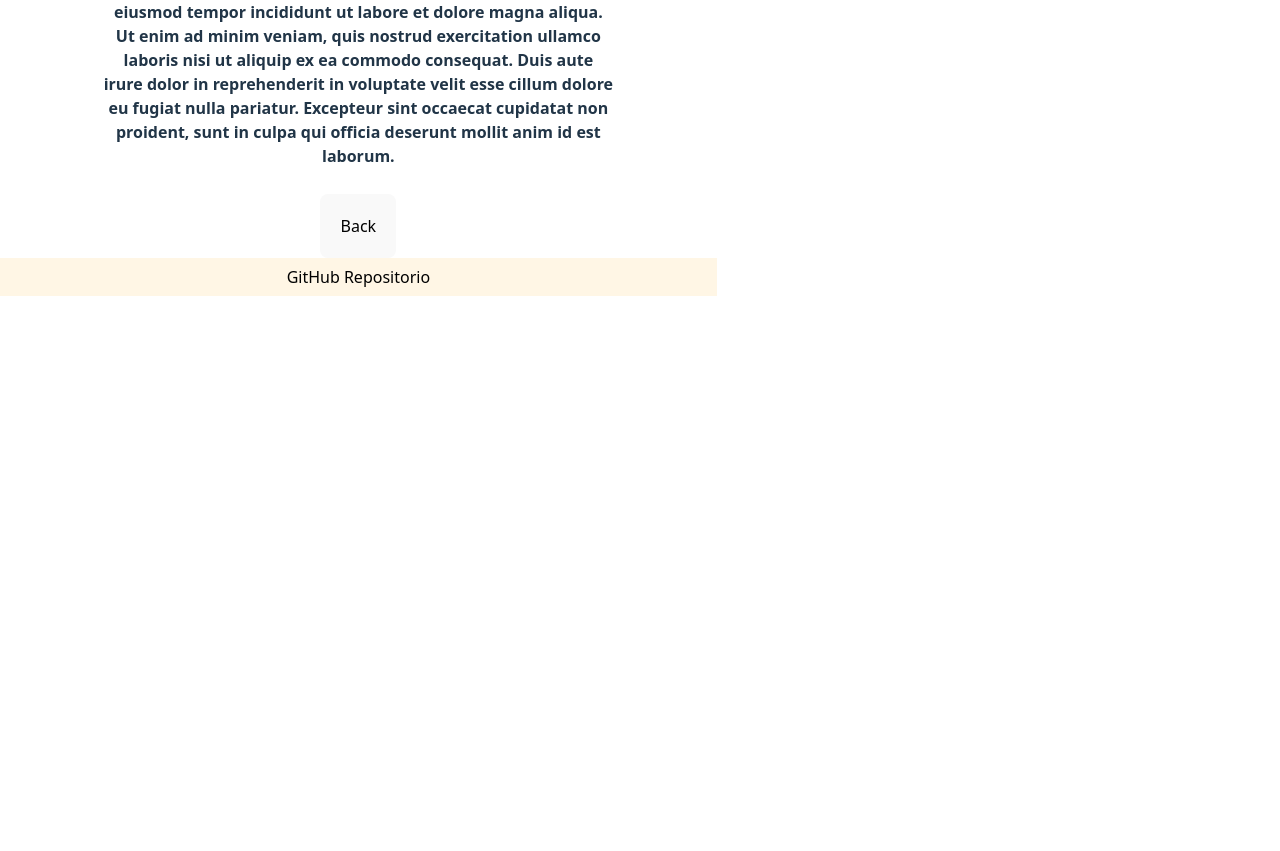
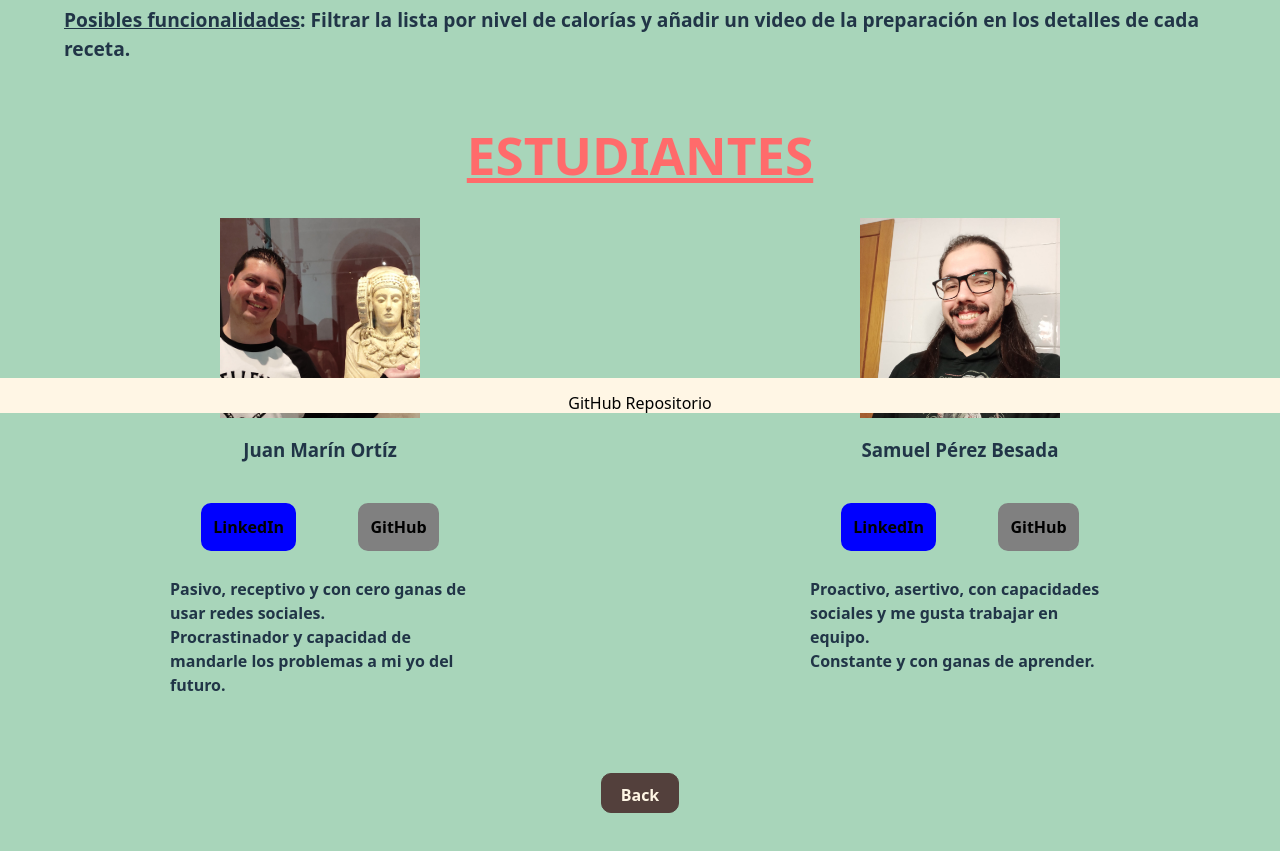
Before and after one commit to JuanMarin129/recipes-project, a React (Vite) app: page /about in a window 1280 px wide. Shown: the part 387-1238 px from the top of the page. Before the commit the page ends 800 px from the top, so only its background shows below. Built offline with nearby package versions, Linux system fonts and the light colour scheme.

Commit message:
Recetas 1.0

```diff
--- a/src/App.css
+++ b/src/App.css
@@ -1,5 +1,6 @@
 body {
   margin: 0;
+  background-color: #A8D5BA;
 }
 
 p {
@@ -22,12 +23,21 @@ a:link {
 }
 
 a:hover {
-  background-color: #FF9C00;
   color: white;
 }
 
 button {
-  height: 5vw;
+  height: 40px;
+  background-color: #53403C;
+  border-color: #53403C;
+  border-radius: 10px;
+  color: #FFF6E5;
+  font-weight: bolder;
+}
+
+button:hover {
+  cursor: pointer;
+  box-shadow: 2px 2px black;
 }
 
 #footer{
@@ -35,6 +45,10 @@ button {
   display: flex;
   flex-direction: column;
   align-items: center;
+  position: fixed;
+  width: 100vw;
+  height: 35px;
+  bottom: 0;
 }
 
 #itemCardCSS {
@@ -42,6 +56,7 @@ button {
   display: flex;
   flex-direction: row;
   text-align: center;
+  align-items: center;
   justify-content: space-around;
   padding-right: 20px;
 }
@@ -62,6 +77,18 @@ button {
   flex-direction: row;
   align-items: center;
   padding-left: 30px;
+  }
+
+#divBtnSidebarCss:hover {
+  cursor: pointer;
+  }
+
+.menuOption{
+color: white;
+}
+
+.menuOption:hover{
+  color: #A8D5BA;
   }
 
 #divTituloCSS {
@@ -87,8 +114,156 @@ button {
 }
 
 #divTitulosMenu{
+  display: flex;
+  flex-direction: row;
+  text-align: center;
+  align-items: center;
+  justify-content: space-around;
+  padding: 20px 0px 5px 0px;
+}
+
+.formCSS{
+  display: flex;
+  flex-direction: column;
+  text-align: center;
+  align-items: center;
+  justify-content: space-around;
+  height: 900px;
+  margin-bottom: 35px;
+}
+
+.formCSS label{
+  height: 50px;
+  background-color: #53403C;
+  border-color: #53403C;
+  border-radius: 10px;
+  color: #FFF6E5;
+  font-weight: bolder;
+  padding-left: 5px;
+
+}
+
+.formCSS label input{
+  height: 44px;
+}
+
+.tituloForm{
+  background-color: #FF6B6B;
+  border-color: #53403C;
+  text-align: center;
+  align-items: center;
+  border-radius: 10px;
+  font-weight: bolder;
+  padding: 1.2%;
+}
+
+#detallesReceta{
+  margin-top: 30px;
   display:flex;
-  flex-direction:row;
-  justify-content:space-between;
-  padding: 0px 20px;
+  flex-direction:column;
+  align-items:center;
 }
+
+#detallesReceta p{
+  width: 50vw;
+}
+
+#btnsDetails{
+  display: flex;
+  flex-direction: row;
+  text-align: center;
+  align-items: center;
+  margin-bottom: 20px;
+}
+
+#btnsDetails button{
+  margin-right: 20px;
+}
+
+#contenedorLista{
+margin-bottom: 35px;
+}
+
+.btnsForms{
+  display: flex;
+  flex-direction: row;
+  text-align: center;
+  align-items: center;
+  margin-bottom: 20px;
+}
+
+.btnsForms button{
+  margin-right: 20px;
+}
+
+#contenedorEstudiantes{
+  display: flex;
+  flex-direction: row;
+  width: 100vw;
+  justify-content: space-around;
+}
+
+#aboutDivCSS {
+  margin-bottom: 40px;
+}
+
+#aboutDivCSS h1{
+color: #FF6B6B;
+text-decoration: underline;
+}
+
+.datosEstudiante{
+  display: flex;
+  flex-direction: column;
+  align-items: center;
+  margin-bottom: 50px;
+}
+
+.enlacesEstudiante{
+  display: flex;
+  flex-direction: row;
+  width: 300px;
+  justify-content: space-around;
+  margin-top: 20px;
+}
+
+.descripcionEstudiante{
+  width: 300px;
+  text-align: left;
+}
+
+.linkedin{
+  background-color: blue;
+  border: 2px solid #000;
+  border-color: blue;
+  border-radius: 10px;
+  color: #FFF6E5;
+  font-weight: bolder;
+  padding: 10px;
+}
+
+.linkedin:hover{
+  border-color: black;
+  box-shadow: 2px 2px black;
+}
+
+.github{
+  background-color: grey;
+  border: 2px solid #000;
+  border-color: grey;
+  border-radius: 10px;
+  color: #FFF6E5;
+  font-weight: bolder;
+  padding: 10px;
+}
+
+.github:hover{
+  border-color: black;
+  box-shadow: 2px 2px black;
+}
+
+.descripcionProyecto{
+  width: 90vw;
+  font-size: larger;
+  text-align: left;
+}
--- a/src/components/ItemCard.jsx
+++ b/src/components/ItemCard.jsx
@@ -7,7 +7,7 @@ function ItemCard(props) {
 
       <div id="itemCardCSS" style={{backgroundColor: props.bgColor}}>
         <Link to={`/recipes/${props.id}`}>
-        <img src={props.image} alt="foto-comida" width="150px" height="150px" style={{marginTop: "5px"}}/>
+        <img src={props.image} alt="foto-comida" width="120px" height="120px" style={{marginTop: "5px"}}/>
         </Link>
         <p>{props.name}</p>
         <p>{props.calories}</p>
--- a/src/components/List.jsx
+++ b/src/components/List.jsx
@@ -11,7 +11,7 @@ function List(props) {
       };
 
   return (
-    <>
+    <div id="contenedorLista">
       {props.listRecipes.map((eachRecipe, index) => {
         eachRecipe.calories <= 300 ? (bgColor = "#F9A826" ) : (bgColor = "#FF6B6B");  // #F9A826 Naranja zanahoria | #FF6B6B rojo tomate
         return <ItemCard
@@ -25,7 +25,7 @@ function List(props) {
         handleDeleteItemCard = {handleDeleteItemCard}
         />;
       })}
-    </>
+    </div>
   );
 }
 
--- a/src/components/Navbar.jsx
+++ b/src/components/Navbar.jsx
@@ -24,9 +24,9 @@ function Navbar() {
 
     return (
         <div id="navBarCSS">
-            <div id="divBtnSidebarCss" >
-                <img width={"40vW"} height={"40vW"} src="..\src\images\icono_menu.png" alt="logo-menu" onClick={() => handleStateSidebar()}/>
-                <h3 style={{paddingLeft: "10px"}}>Recetas</h3>
+            <div id="divBtnSidebarCss"  onClick={() => handleStateSidebar()}>
+                <img width={"40vW"} height={"40vW"} src="..\src\images\icono_menu.png" alt="logo-menu"/>
+                <h3 style={{paddingLeft: "10px"}}>Menú</h3>
             </div>
 
             <div id="divTituloCSS">
--- a/src/pages/About.jsx
+++ b/src/pages/About.jsx
@@ -1,13 +1,45 @@
-import { Link } from "react-router-dom"
+import { Link } from "react-router-dom";
 
 function About() {
   return (
     <div id="aboutDivCSS">
-    <h1>AQUI IRA LA PAGINA ABOUT</h1>
-    <p style={{textAlign:"center", width: "40vw"}}>Lorem ipsum dolor sit amet, consectetur adipiscing elit, sed do eiusmod tempor incididunt ut labore et dolore magna aliqua. Ut enim ad minim veniam, quis nostrud exercitation ullamco laboris nisi ut aliquip ex ea commodo consequat. Duis aute irure dolor in reprehenderit in voluptate velit esse cillum dolore eu fugiat nulla pariatur. Excepteur sint occaecat cupidatat non proident, sunt in culpa qui officia deserunt mollit anim id est laborum.</p>
-    <Link to="/"><button>Back</button></Link>
+      <h1>PROYECTO</h1>
+      <p className="descripcionProyecto">
+            Página web creada con React, la cual provee un listado con recetas de comida y páginas con los detalles de cada una de ellas.<br/> <br/> El usuario tienen la capacidad de añadir, eliminar o editar elementos.<br/> <br/>
+
+            <span style={{textDecoration:"underline"}}>Posibles funcionalidades</span>: Filtrar la lista por nivel de calorías y añadir un video de la preparación en los detalles de cada receta.
+      </p>
+      <h1>ESTUDIANTES</h1>
+      <div id="contenedorEstudiantes">
+        <div class="datosEstudiante">
+          <img src="src\images\imagen_Juan_01.jpg" alt="juan" width="200px"/>
+          <h3>Juan Marín Ortíz</h3>
+          <div class="enlacesEstudiante">
+            <a className="linkedin" href="https://www.linkedin.com/in/juan-marin-ortiz-5a618610b/">LinkedIn</a>
+            <a className="github" href="https://github.com/JuanMarin129">GitHub</a>
+          </div>
+          <p className="descripcionEstudiante">
+          Pasivo, receptivo y con cero ganas de usar redes sociales.<br/> Procrastinador y capacidad de mandarle los problemas a mi yo del futuro.
+          </p>
+        </div>
+        <div class="datosEstudiante">
+          <img src="src\images\imagen_samuel.jpg" alt="samuel" width="200px"/>
+          <h3>Samuel Pérez Besada</h3>
+          <div class="enlacesEstudiante">
+            <a className="linkedin" href="https://www.linkedin.com/in/samuel-p%C3%A9rez-besada-136373231/">LinkedIn</a>
+            <a className="github" href="https://github.com/xMrAvocado">GitHub</a>
+          </div>
+          <p className="descripcionEstudiante">
+          Proactivo, asertivo, con capacidades sociales y me gusta trabajar en equipo. <br/>Constante y con ganas de aprender.
+          </p>
+        </div>
+      </div>
+
+      <Link to="/">
+        <button>Back</button>
+      </Link>
     </div>
-  )
+  );
 }
 
-export default About
+export default About;
--- a/src/pages/AddRecipe.jsx
+++ b/src/pages/AddRecipe.jsx
@@ -39,35 +39,38 @@ function AddRecipe(props) {
     <div >
     <form onSubmit={handleSubmit} >
 
-        <div style={{display:"flex", flexDirection:"column", alignItems:"center"}}>
-        <span>Add Recipe</span>
+        <div className="formCSS">
+        <span className="tituloForm">Add Recipe</span>
         <label>
-            Id
+            Id:&nbsp;
             <input value = {nuevaReceta.id} name="id" type="text" placeholder="Id" onChange={handleAll}/>
         </label>
         <label>
-            Full Name
+            Full Name:&nbsp;
             <input value = {nuevaReceta.name} name="name" type="text" placeholder="Name" onChange={handleAll}/>
         </label>
         <label>
-            Calories
+            Calories:&nbsp;
             <input value = {nuevaReceta.calories} name="calories" type="number" min={0} placeholder="Calories" onChange={handleAll}/>
         </label>
         <label>
-            Image
+            Image:&nbsp;
             <input value = {nuevaReceta.image} name="image" type="url" placeholder="Image" onChange={handleAll}/>
         </label>
         <label>
-            Servings
+            Servings:
             <input value = {nuevaReceta.servings} name="servings" type="number" min={1} placeholder="Servings" onChange={handleAll}/>
         </label>
         <label>
-            Description
-            <input value = {nuevaReceta.description} name="description" type="textarea" placeholder="Description" rows = "10" cols = "100" onChange={handleAll}/>
+            Description:&nbsp;
+            <input className="textArea" value = {nuevaReceta.description} name="description" type="textarea" placeholder="Description" onChange={handleAll}/>
           </label>
 
-          <button type="submit">Add Recipe</button>
-          <Link to="/"><button>Back</button></Link>
+        <div className="btnsForms">
+            <button type="submit">Add Recipe</button>
+            <Link to="/"><button>Back</button></Link>
+        </div>
+
         </div>
     </form>
 
--- a/src/pages/ItemDetails.jsx
+++ b/src/pages/ItemDetails.jsx
@@ -21,18 +21,21 @@ function ItemDetails(props) {
 
 
   return (
-    <div style={{display:"flex", flexDirection:"column", alignItems:"center"}}>
+    <div id="detallesReceta">
     <img
         src={foundRecipe.image}
         alt=""
-        width="200px"
-        height="200px"
+        width="300px"
+        height="300px"
         style={{ textAlign: "center", margin: "5px" }}
     />
     <h1 style={{ textAlign: "center", margin: "5px" }}>{foundRecipe.name}</h1>
     <p>{foundRecipe.description}</p>
+    <div id="btnsDetails">
     <Link to={`/edit-recipe/${parametrosDinamicos.recipeId}`}><button>Editar</button></Link>
     <Link to="/"><button>Back</button></Link>
+    </div>
+
     </div>
   )
 }
```
Also changed, not shown: src/components/Sidebar.jsx (+5 -6 lines), src/pages/EditRecipe.jsx (+13 -11 lines), src/images/imagen_Juan_01.jpg (added), src/images/imagen_samuel.jpg (added).
